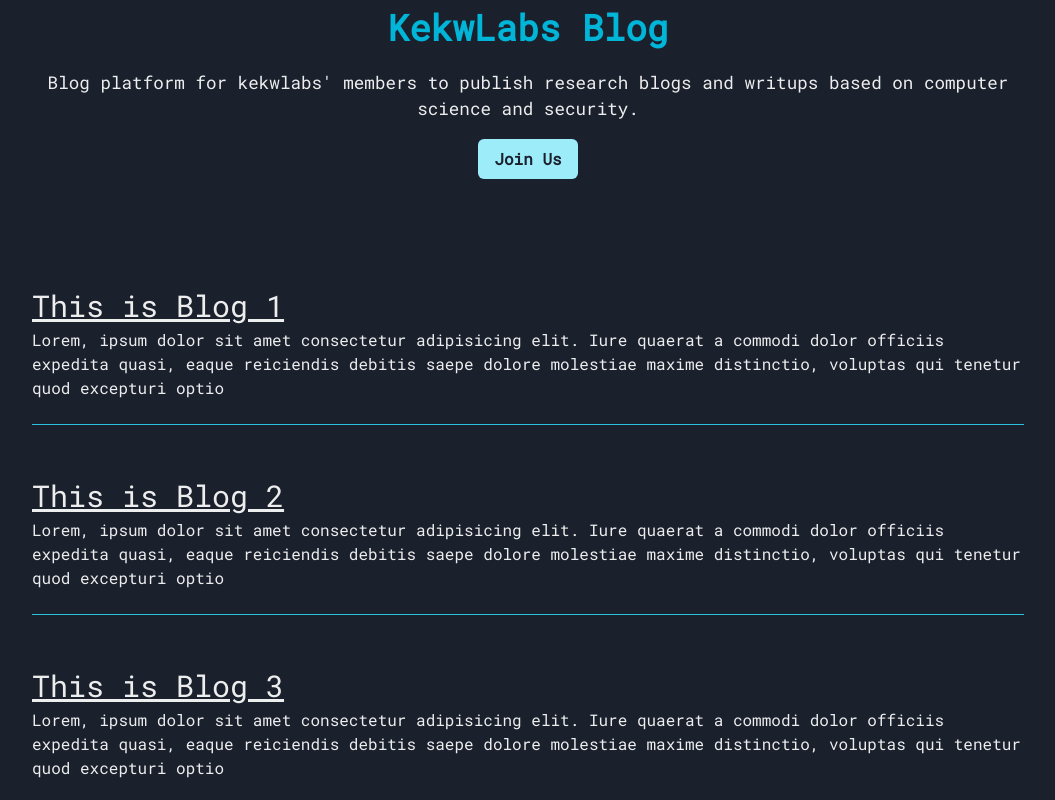
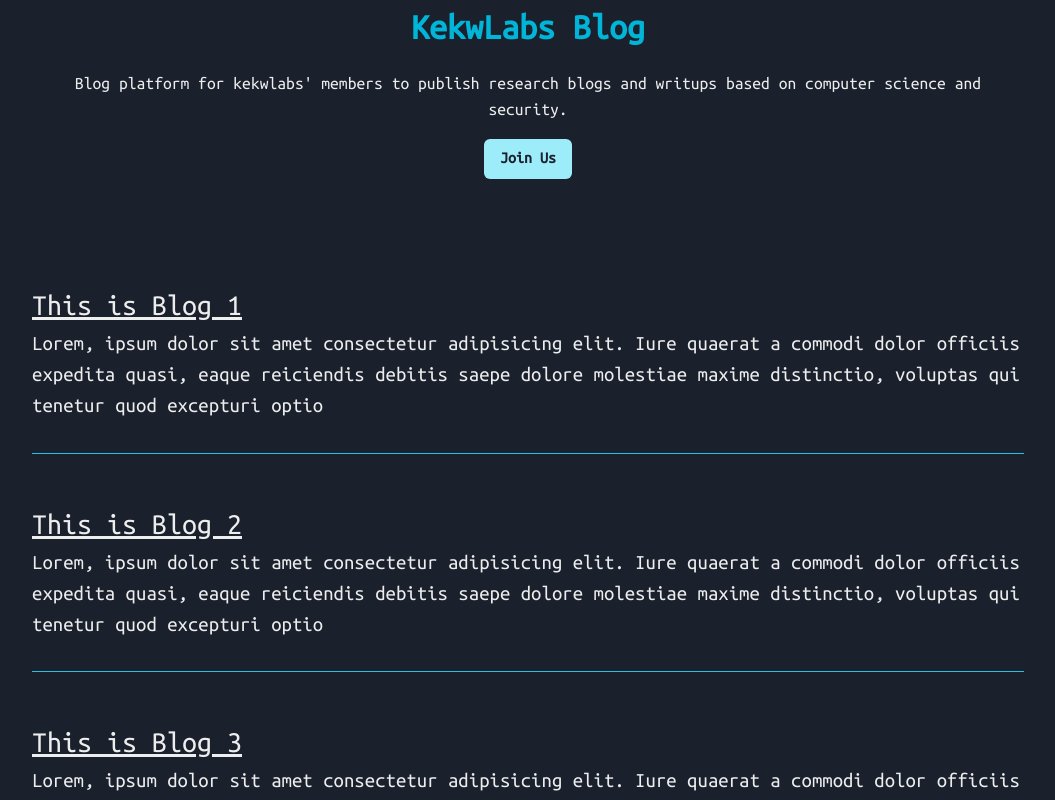
Before and after one commit to kekwlabs/kek-blogs, a Next.js app: page / in a window 1280 px wide. Shown: the top 800 px of the page, without its empty margins (112-1167 px from the left). Built offline with nearby package versions, Linux system fonts and the light colour scheme.

Commit message:
Font changed
Changed font to make the page look better

```diff
--- a/styles/home.module.css
+++ b/styles/home.module.css
@@ -1,13 +1,13 @@
-@import url("https://fonts.googleapis.com/css2?family=Roboto+Mono&display=swap");
+@import url("https://fonts.googleapis.com/css2?family=Ubuntu+Mono&display=swap");
 
 .top {
   text-align: center;
 }
 
 .mono {
-    font-family: "Roboto Mono", Monaco, Consolas, "Ubuntu Mono", monospace;
+  font-family: "Ubuntu Mono", monospace;
+  font-size: 1.3rem;
 }
-
 .desc {
   margin-top: 1rem;
 }
```
Lines whose indentation alone changed are shown as unchanged.
